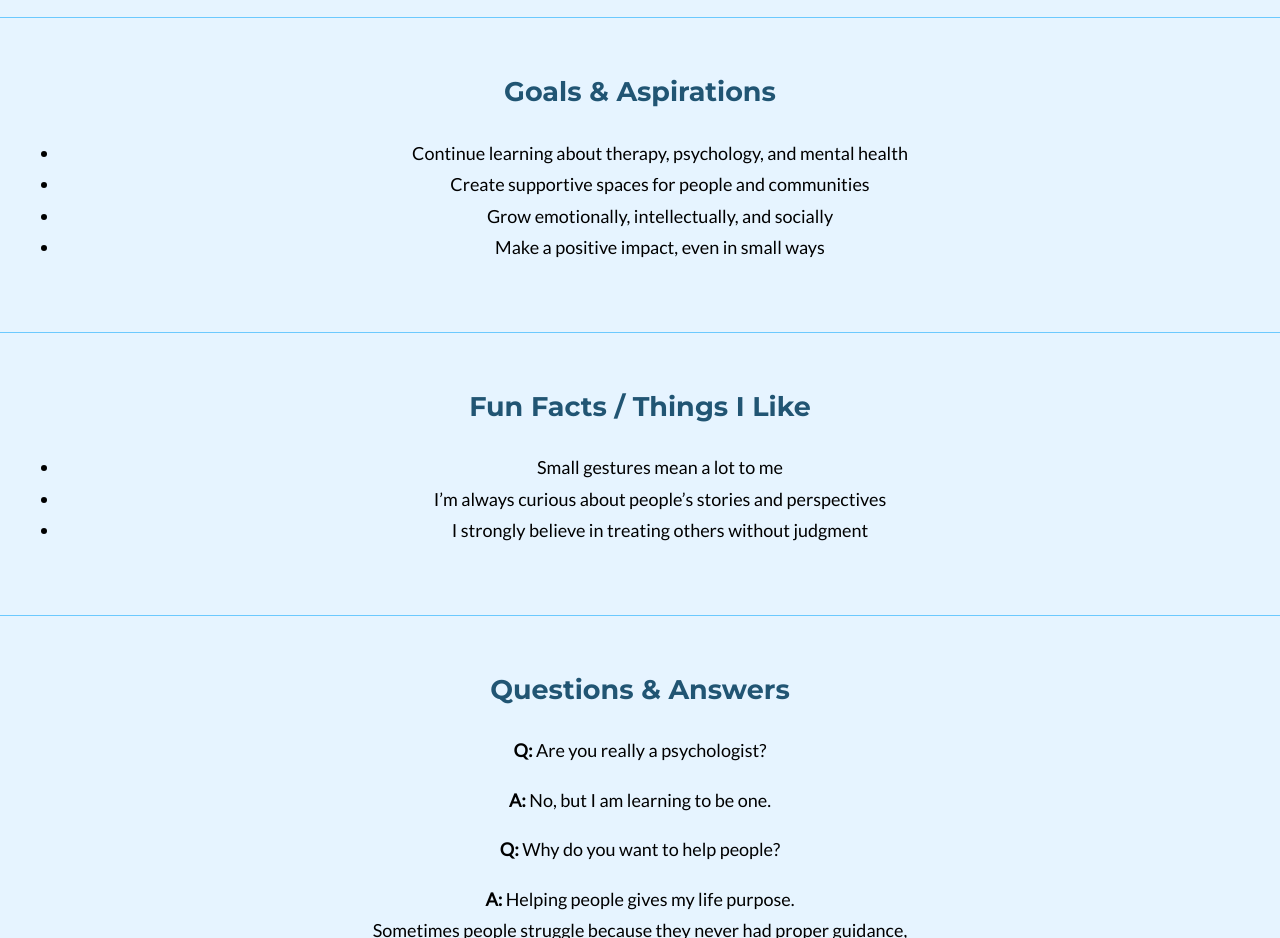
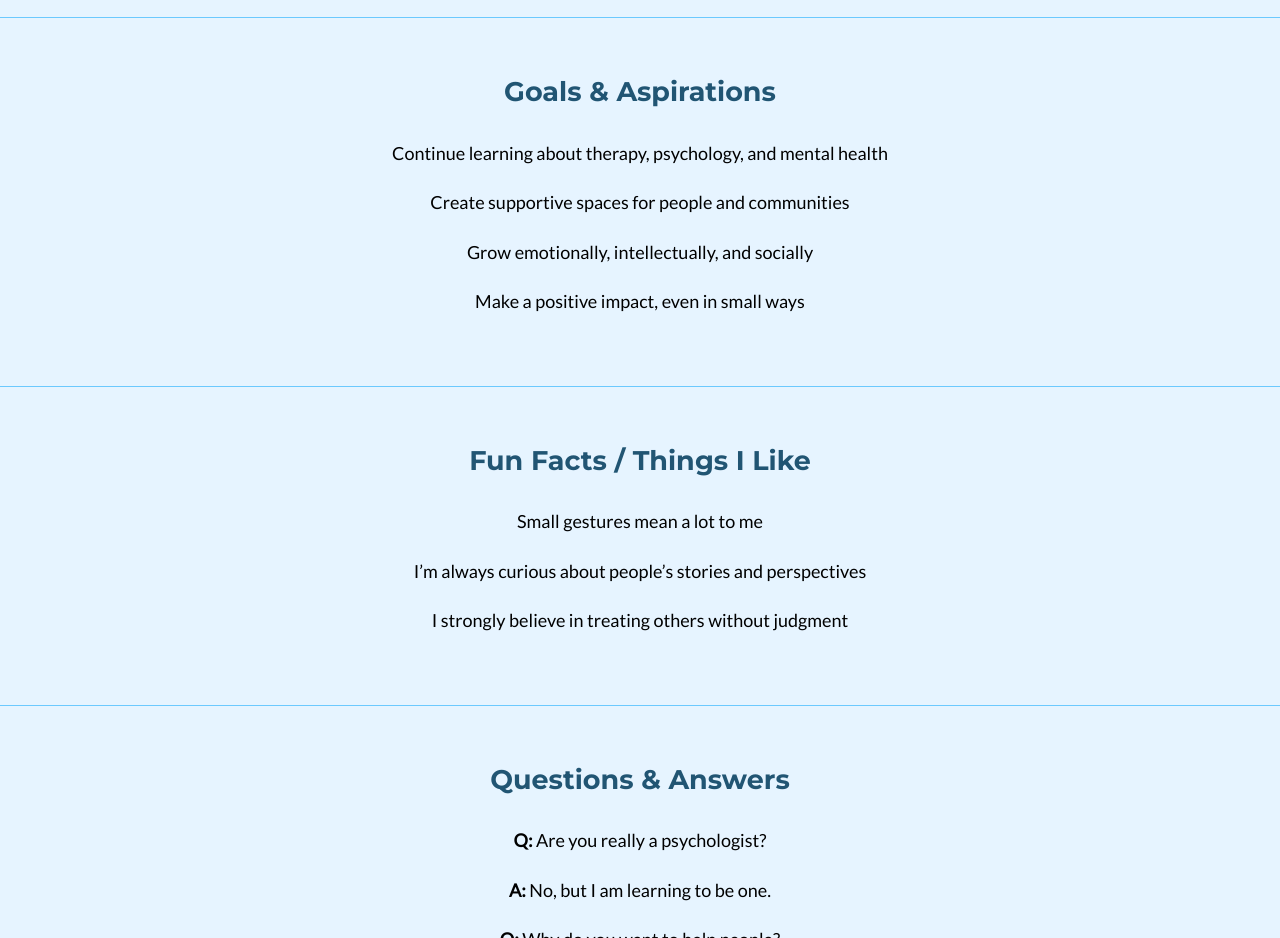
Before and after one commit to Ramen361/ramensupportpage, a plain HTML site: page index.html in a window 1280 px wide. Shown: the part 3140-4078 px from the top of the page. Drawn offline with Linux system fonts and the light colour scheme.

Commit message:
removed lists and made them <p> </p> instead or else it bugs.

```diff
--- a/index.html
+++ b/index.html
@@ -106,22 +106,19 @@
     <!-- GOALS -->
     <section id="goals">
         <h2>Goals & Aspirations</h2>
-        <ul>
-            <li>Continue learning about therapy, psychology, and mental health</li>
-            <li>Create supportive spaces for people and communities</li>
-            <li>Grow emotionally, intellectually, and socially</li>
-            <li>Make a positive impact, even in small ways</li>
-        </ul>
+            <p>Continue learning about therapy, psychology, and mental health</p>
+            <p>Create supportive spaces for people and communities</p>
+            <p>Grow emotionally, intellectually, and socially</p>
+            <p>Make a positive impact, even in small ways</p>
+
     </section>
 
     <!-- FUN FACTS -->
     <section id="fun-facts">
         <h2>Fun Facts / Things I Like</h2>
-        <ul>
-            <li>Small gestures mean a lot to me</li>
-            <li>I’m always curious about people’s stories and perspectives</li>
-            <li>I strongly believe in treating others without judgment</li>
-        </ul>
+            <p>Small gestures mean a lot to me</p>
+            <p>I’m always curious about people’s stories and perspectives</p>
+            <p>I strongly believe in treating others without judgment</p>
     </section>
 
     <!-- QUESTIONS & ANSWERS -->
```
